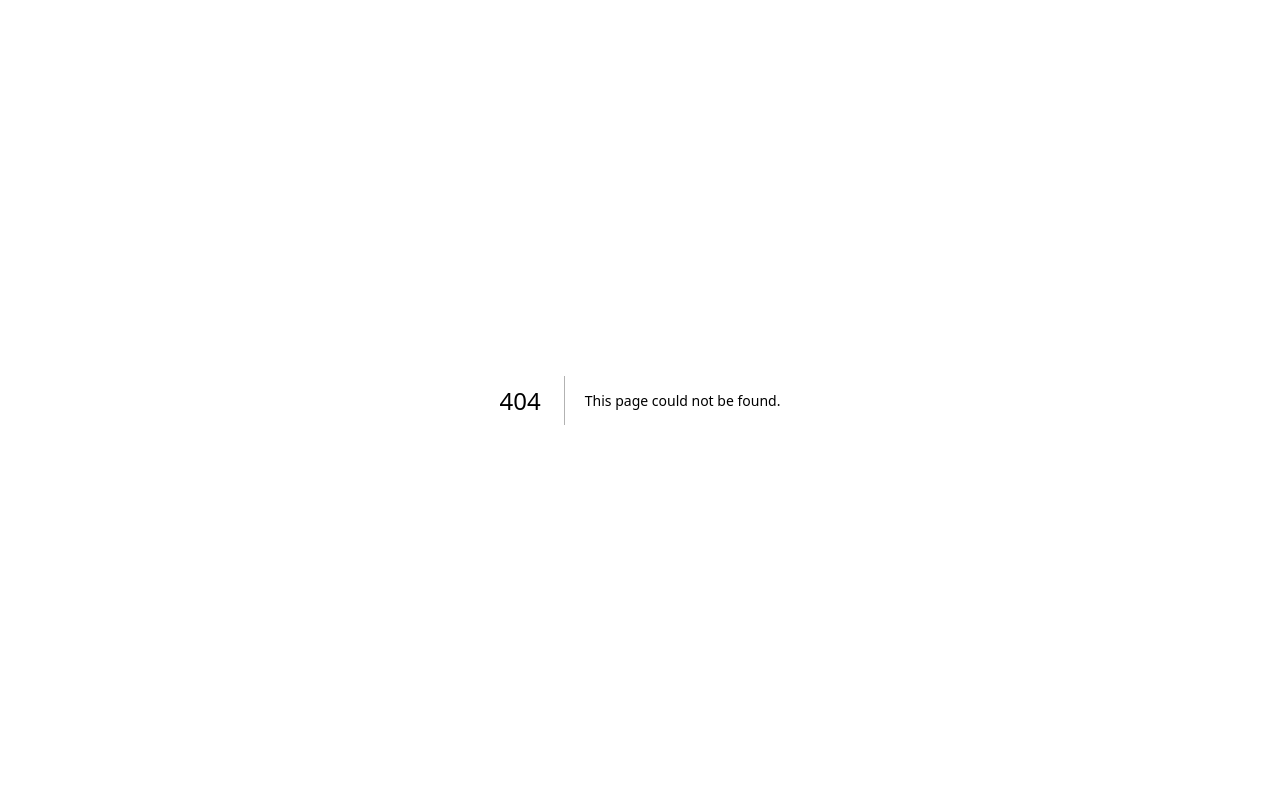
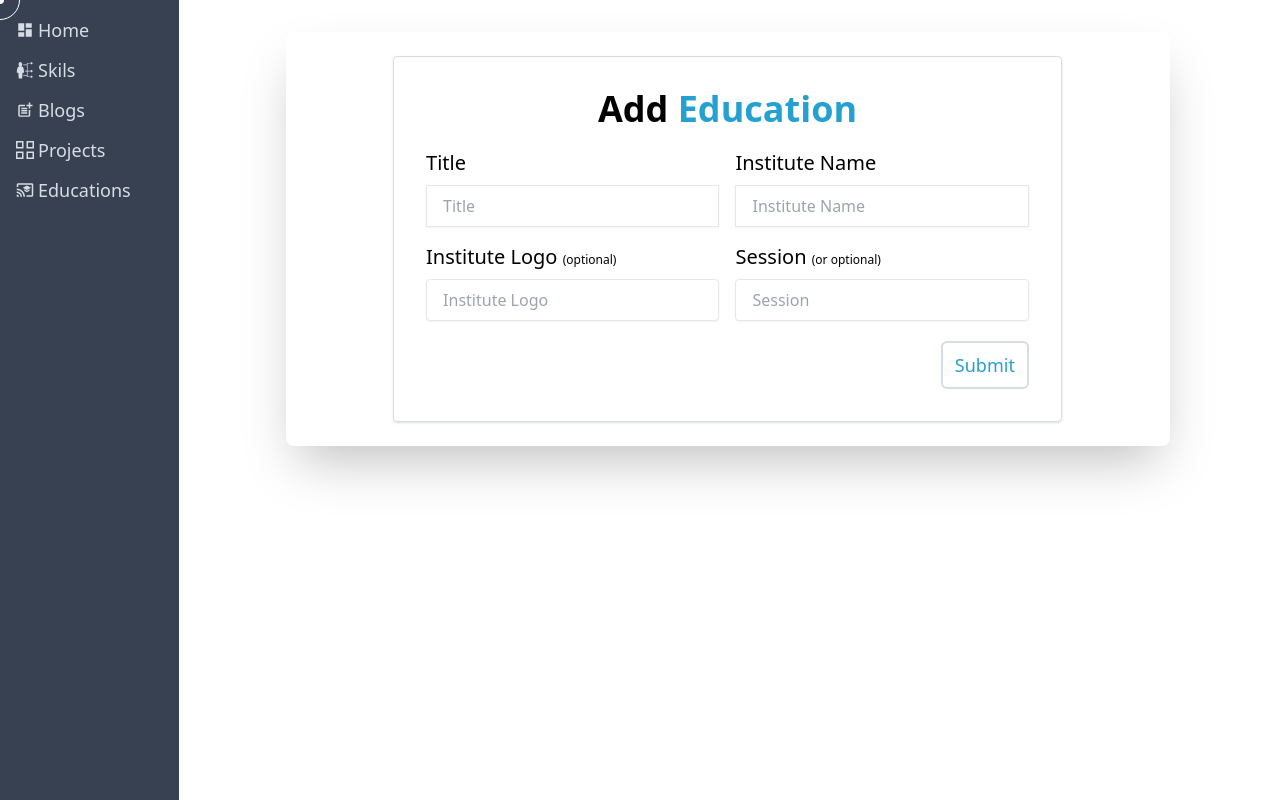
Before and after one commit to waliullah9099/portf, a Next.js app: page /dashboard/educations/add-education in a window 1280 px wide. Before the commit this address had no page. Built offline with nearby package versions, Linux system fonts and the light colour scheme.

Commit message:
education and projects dynamicly management

```diff
--- /dev/null
+++ b/src/app/(withDashboardLayout)/dashboard/educations/add-education/page.tsx
@@ -0,0 +1,96 @@
+'use client'
+
+import { useCreateEducationMutation } from "@/redux/features/feathers/educations/educationApi";
+import { FieldValues, SubmitHandler, useForm } from "react-hook-form";
+import { toast } from "sonner";
+
+const AddEducation = () => {
+  const [addEducation, { isSuccess }] = useCreateEducationMutation();
+
+  const {
+    register,
+    handleSubmit,
+    reset,
+    formState: { errors },
+  } = useForm();
+
+
+
+  const onSubmit: SubmitHandler<FieldValues> = (data) => {
+             addEducation(data);
+
+          if (isSuccess) {
+            toast.success("education has added");
+            reset();
+          }
+  };
+
+  return (
+    <div className="w-[600px] md:w-4/5 mx-auto mt-8 shadow-2xl rounded-lg p-6">
+      <form
+        className="w-[500px] md:w-4/5 mx-auto space-y-5 border shadow rounded border-secondary p-4 lg:p-8"
+        onSubmit={handleSubmit(onSubmit)}
+      >
+        <h1 className="text-4xl font-semibold text-center mb-3">
+          Add <span className="text-primary">Education </span>
+        </h1>
+        <div className="grid grid-cols-1 md:grid-cols-2 gap-4">
+
+
+        <div className="space-y-2">
+            <label className="text-xl">Title</label>
+            <input
+              id="title"
+              className="w-full text-gray-400 border px-4 py-2 shadow-sm rounde"
+              placeholder="Title"
+              {...register("title", { required: true })}
+            />
+            {errors.title && (
+              <span className="text-sm text-red-400">Title is required</span>
+            )}
+          </div>
+
+
+          <div className="space-y-2">
+            <label className="text-xl">Institute Name</label>
+            <input
+              id="Name"
+              className="w-full text-gray-400 border px-4 py-2 shadow-sm rounde "
+              placeholder="Institute Name"
+              {...register("name", { required: true })}
+            />
+            {errors.title && (
+              <span className="text-sm text-red-400">Title is required</span>
+            )}
+          </div>
+
+
+          <div className="space-y-2 ">
+            <label className="text-xl">Institute Logo <span className="text-xs">(optional)</span> </label>
+            <input
+            id="logo"
+             className="w-full text-gray-400 border px-4 py-2 shadow-sm rounded" type="text"
+             placeholder="Institute Logo"
+             {...register("icon")} />
+          </div>
+
+          <div className="space-y-2 ">
+            <label className="text-xl">Session <span className="text-xs">(or optional)</span> </label>
+            <input
+            id="session"
+             className="w-full text-gray-400 border px-4 py-2 shadow-sm rounded" type="text"
+             placeholder="Session"
+             {...register("session")} />
+          </div>
+
+        </div>
+
+            <div className="text-end">
+        <button className="btn-outline border-secondary px-3 py-2 border-1">Submit </button>
+            </div>
+      </form>
+    </div>
+  );
+};
+
+export default AddEducation;
--- a/src/app/(withDashboardLayout)/dashboard/educations/page.tsx
+++ b/src/app/(withDashboardLayout)/dashboard/educations/page.tsx
@@ -1,19 +1,25 @@
 "use client";
 
 
-import { useGetAllEducationQuery } from "@/redux/features/feathers/educations/educationApi";
+import { useGetAllEducationQuery, useRemoveEducationMutation } from "@/redux/features/feathers/educations/educationApi";
 import { TEducations } from "@/types";
+import Link from "next/link";
 import React from "react";
 import { BiEdit } from "react-icons/bi";
 import { MdDelete } from "react-icons/md";
+import { toast } from "sonner";
 
 const DashboardEducationPage = () => {
   const { data } = useGetAllEducationQuery(undefined);
+  const [removeEducation, {isSuccess}] = useRemoveEducationMutation()
  const handleEdit = (id: string) => {
   console.log(id);
  }
  const handleDelete = (id: string) => {
-  console.log(id);
+  removeEducation(id);
+    if (isSuccess) {
+      toast.success("Education is deleted");
+    }
  }
   return (
     <>
@@ -22,7 +28,9 @@ const DashboardEducationPage = () => {
       <h1 className="text-xl mb-5 font-bold" >
         MY <span className="text-primary">Education</span>
       </h1>
+      <Link href='/dashboard/educations/add-education'>
       <button className="btn hover:border-primary py-2 text-white">Add Education</button>
+      </Link>
         </div>
         <table className="w-auto">
           <thead className="bg-gray-200">
--- /dev/null
+++ b/src/app/(withDashboardLayout)/dashboard/projects/add-project/page.tsx
@@ -0,0 +1,113 @@
+'use client'
+
+import { useCreateProjectMutation } from "@/redux/features/feathers/projects/projectApi";
+import { FieldValues, SubmitHandler, useForm } from "react-hook-form";
+import { toast } from "sonner";
+
+const AddProject = () => {
+  const [addproject, { isSuccess }] = useCreateProjectMutation();
+
+  const {
+    register,
+    handleSubmit,
+    reset,
+    formState: { errors },
+  } = useForm();
+
+
+
+  const onSubmit: SubmitHandler<FieldValues> = (data) => {
+             addproject(data);
+
+          if (isSuccess) {
+            toast.success("new project has added");
+            reset();
+          }
+  };
+
+  return (
+    <div className="w-[600px] md:w-4/5 mx-auto mt-8 shadow-2xl rounded-lg p-6">
+      <form
+        className="w-[500px] md:w-4/5 mx-auto space-y-5 border shadow rounded border-secondary p-4 lg:p-8"
+        onSubmit={handleSubmit(onSubmit)}
+      >
+        <h1 className="text-4xl font-semibold text-center mb-3">
+          Add <span className="text-primary">Project </span>
+        </h1>
+        <div className="grid grid-cols-1 md:grid-cols-2 gap-4">
+
+          <div className="space-y-2">
+            <label className="text-xl">Name</label>
+            <input
+              id="Name"
+              className="w-full text-gray-400 border px-4 py-2 shadow-sm rounde "
+              placeholder="Name"
+              {...register("name", { required: true })}
+            />
+            {errors.title && (
+              <span className="text-sm text-red-400">Title is required</span>
+            )}
+          </div>
+          <div className="space-y-2 ">
+            <label className="text-xl">Image</label>
+            <input
+            id="image"
+             className="w-full text-gray-400 border px-4 py-2 shadow-sm rounded" type="text"
+             placeholder="Image URL Link"
+             {...register("image")} />
+          </div>
+          <div className="space-y-2">
+            <label className="text-xl">Live Link</label>
+            <input
+              id="Link"
+              className="w-full text-gray-400 border px-4 py-2 shadow-sm rounde"
+              placeholder="Live Link"
+              {...register("live_link", { required: true })}
+            />
+            {errors.title && (
+              <span className="text-sm text-red-400">Title is required</span>
+            )}
+          </div>
+          <div className="space-y-2 ">
+            <label className="text-xl">Client Side Code</label>
+            <input
+            id="client"
+             className="w-full text-gray-400 border px-4 py-2 shadow-sm rounded" type="text"
+             placeholder="Client Side Sode"
+             {...register("client_side")} />
+          </div>
+          <div className="space-y-2 ">
+            <label className="text-xl">Server Side Code</label>
+            <input
+            id="server"
+             className="w-full text-gray-400 border px-4 py-2 shadow-sm rounded" type="text"
+             placeholder="Client Side Sode"
+             {...register("server_side")} />
+          </div>
+          <div className="space-y-2 ">
+            <label className="text-xl">Technologies</label>
+            <input
+            id="technologies"
+             className="w-full text-gray-400 border px-4 py-2 shadow-sm rounded" type="text"
+             placeholder="Technologies"
+             {...register("technologies")} />
+          </div>
+
+
+
+
+        </div>
+
+
+
+
+
+            <div className="text-end">
+        <button className="btn-outline border-secondary px-3 py-2 border-1">Submit </button>
+            </div>
+      </form>
+    </div>
+  );
+};
+
+export default AddProject;
--- a/src/app/(withDashboardLayout)/dashboard/projects/page.tsx
+++ b/src/app/(withDashboardLayout)/dashboard/projects/page.tsx
@@ -2,21 +2,26 @@
 
 
 
-import { useGetAllProjectQuery } from "@/redux/features/feathers/projects/projectApi";
+import { useGetAllProjectQuery, useRemoveProjectMutation } from "@/redux/features/feathers/projects/projectApi";
 import { TProject } from "@/types";
 import Image from "next/image";
 import Link from "next/link";
 import React from "react";
 import { BiEdit } from "react-icons/bi";
 import { MdDelete } from "react-icons/md";
+import { toast } from "sonner";
 
 const DashboardProjectsPage = () => {
   const { data } = useGetAllProjectQuery(undefined);
+  const [removeProject,{isSuccess}] = useRemoveProjectMutation();
   const handleEdit = (id: string) => {
     console.log(id);
    }
    const handleDelete = (id: string) => {
-    console.log(id);
+    removeProject(id);
+    if (isSuccess) {
+      toast.success("project is deleted");
+    }
    }
   return (
     <>
@@ -25,7 +30,7 @@ const DashboardProjectsPage = () => {
       <h1 className="text-xl mb-5 font-bold" >
         MY <span className="text-primary">PROJECTS</span>
       </h1>
-      <Link href='/dashboard/skills/add-project'>
+      <Link href='/dashboard/projects/add-project'>
       <button className="btn hover:border-primary py-2 text-white">Add Project</button>
       </Link>
         </div>
--- a/src/app/(withDashboardLayout)/dashboard/skills/add-skill/page.tsx
+++ b/src/app/(withDashboardLayout)/dashboard/skills/add-skill/page.tsx
@@ -57,7 +57,7 @@ const AddSkill = () => {
         </div>
 
             <div className="text-end">
-        <button className="btn-outline border-secondary px-3 py-2 border-1">Create Testimonial </button>
+        <button className="btn-outline border-secondary px-3 py-2 border-1">Submit </button>
             </div>
       </form>
     </div>
--- a/src/app/(withDashboardLayout)/dashboard/skills/page.tsx
+++ b/src/app/(withDashboardLayout)/dashboard/skills/page.tsx
@@ -13,13 +13,13 @@ const DashboardSkillPage = () => {
   const { data } = useGetAllSkillQuery(undefined);
   const [removeSkill, {isSuccess}] = useRemoveSkillMutation();
   const handleEdit = async(id: string) => {
+
+   }
+   const handleDelete = (id: string) => {
     removeSkill(id);
     if (isSuccess) {
       toast.success("skill is deleted");
     }
-   }
-   const handleDelete = (id: string) => {
-    console.log(id);
    }
   return (
     <>
```
